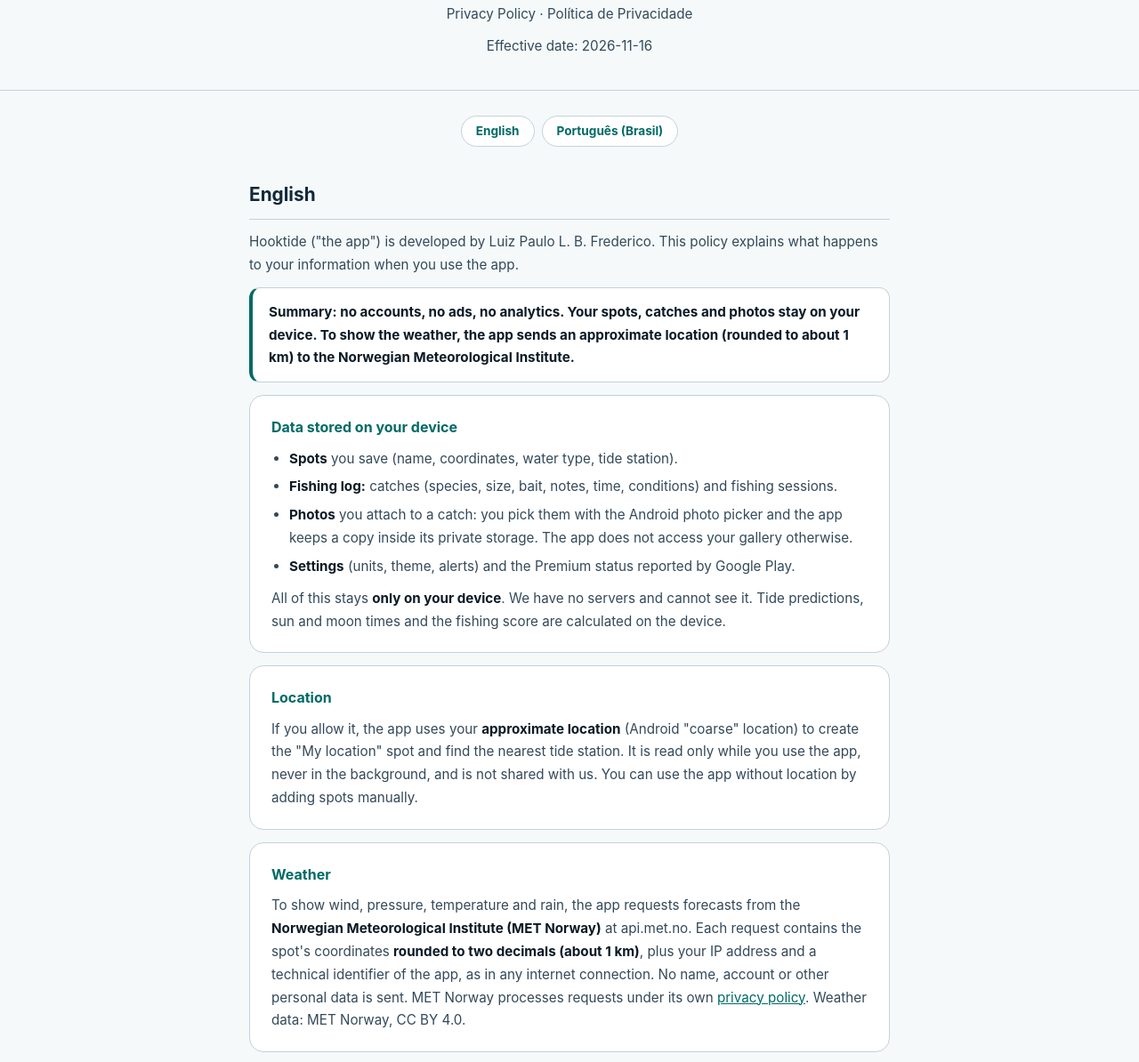
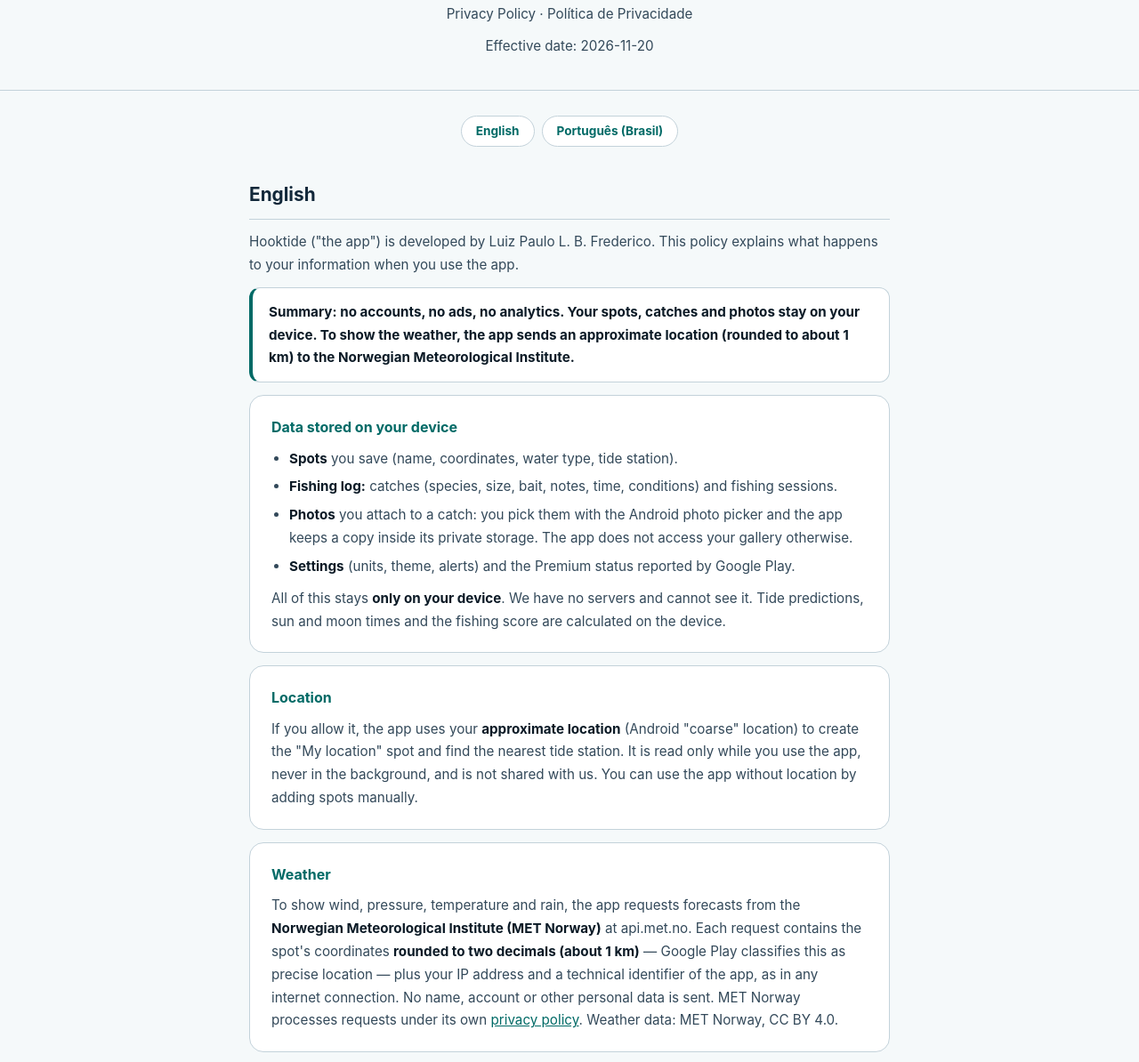
Before and after one commit to LPFr3D/lpfr3d.github.io, a plain HTML site: page hooktide/privacy.html in a window 1280 px wide. Shown: the part 100-1294 px from the top of the page at 89% size. Drawn offline with Linux system fonts and the light colour scheme.

Commit message:
Hooktide: política declara localização precisa (classificação do Google Play)
Co-Authored-By: Claude Opus 5.5 <noreply@anthropic.com>

```diff
--- a/hooktide/privacy.html
+++ b/hooktide/privacy.html
@@ -35,7 +35,7 @@
   <header>
     <h1>Hooktide</h1>
     <p>Privacy Policy · Política de Privacidade</p>
-    <p>Effective date: 2026-11-16</p>
+    <p>Effective date: 2026-11-20</p>
   </header>
   <nav class="lang-nav"><a href="#english">English</a><a href="#portugues-brasil">Português (Brasil)</a></nav>
   <main>
@@ -55,7 +55,7 @@
 <p>If you allow it, the app uses your <strong>approximate location</strong> (Android "coarse" location) to create the "My location" spot and find the nearest tide station. It is read only while you use the app, never in the background, and is not shared with us. You can use the app without location by adding spots manually.</p>
 </section>
 <section><h2>Weather</h2>
-<p>To show wind, pressure, temperature and rain, the app requests forecasts from the <strong>Norwegian Meteorological Institute (MET Norway)</strong> at api.met.no. Each request contains the spot's coordinates <strong>rounded to two decimals (about 1 km)</strong>, plus your IP address and a technical identifier of the app, as in any internet connection. No name, account or other personal data is sent. MET Norway processes requests under its own <a href="https://www.met.no/en/About-us/privacy">privacy policy</a>. Weather data: MET Norway, CC BY 4.0.</p>
+<p>To show wind, pressure, temperature and rain, the app requests forecasts from the <strong>Norwegian Meteorological Institute (MET Norway)</strong> at api.met.no. Each request contains the spot's coordinates <strong>rounded to two decimals (about 1 km)</strong> — Google Play classifies this as precise location — plus your IP address and a technical identifier of the app, as in any internet connection. No name, account or other personal data is sent. MET Norway processes requests under its own <a href="https://www.met.no/en/About-us/privacy">privacy policy</a>. Weather data: MET Norway, CC BY 4.0.</p>
 </section>
 <section><h2>Map</h2>
 <p>The spots map loads map tiles from <strong>OpenFreeMap</strong> (tiles.openfreemap.org), using the open-source MapLibre library. Like any website, the tile server receives your IP address and the area of the map you are viewing. The app does not send your spots or log. Map data © OpenStreetMap contributors.</p>
@@ -121,7 +121,7 @@
 <p>Se você permitir, o app usa a sua <strong>localização aproximada</strong> (localização "aproximada" do Android) para criar o ponto "Minha localização" e achar a estação de maré mais próxima. Ela só é lida enquanto você usa o app, nunca em segundo plano, e não é compartilhada conosco. Dá para usar o app sem localização, adicionando os pontos à mão.</p>
 </section>
 <section><h2>Tempo</h2>
-<p>Para mostrar vento, pressão, temperatura e chuva, o app pede previsões ao <strong>Instituto Meteorológico da Noruega (MET Norway)</strong>, em api.met.no. Cada pedido contém as coordenadas do ponto <strong>arredondadas a duas casas decimais (cerca de 1 km)</strong>, além do seu endereço IP e de um identificador técnico do app, como em qualquer conexão à internet. Nenhum nome, conta ou outro dado pessoal é enviado. O MET Norway trata os pedidos conforme a sua própria <a href="https://www.met.no/en/About-us/privacy">política de privacidade</a>. Dados do tempo: MET Norway, CC BY 4.0.</p>
+<p>Para mostrar vento, pressão, temperatura e chuva, o app pede previsões ao <strong>Instituto Meteorológico da Noruega (MET Norway)</strong>, em api.met.no. Cada pedido contém as coordenadas do ponto <strong>arredondadas a duas casas decimais (cerca de 1 km)</strong> — o Google Play classifica isso como localização precisa — além do seu endereço IP e de um identificador técnico do app, como em qualquer conexão à internet. Nenhum nome, conta ou outro dado pessoal é enviado. O MET Norway trata os pedidos conforme a sua própria <a href="https://www.met.no/en/About-us/privacy">política de privacidade</a>. Dados do tempo: MET Norway, CC BY 4.0.</p>
 </section>
 <section><h2>Mapa</h2>
 <p>O mapa de pontos carrega os blocos do mapa do <strong>OpenFreeMap</strong> (tiles.openfreemap.org), com a biblioteca de código aberto MapLibre. Como qualquer site, o servidor do mapa recebe o seu endereço IP e a área do mapa que você está vendo. O app não envia os seus pontos nem o seu diário. Dados do mapa © colaboradores do OpenStreetMap.</p>
```
